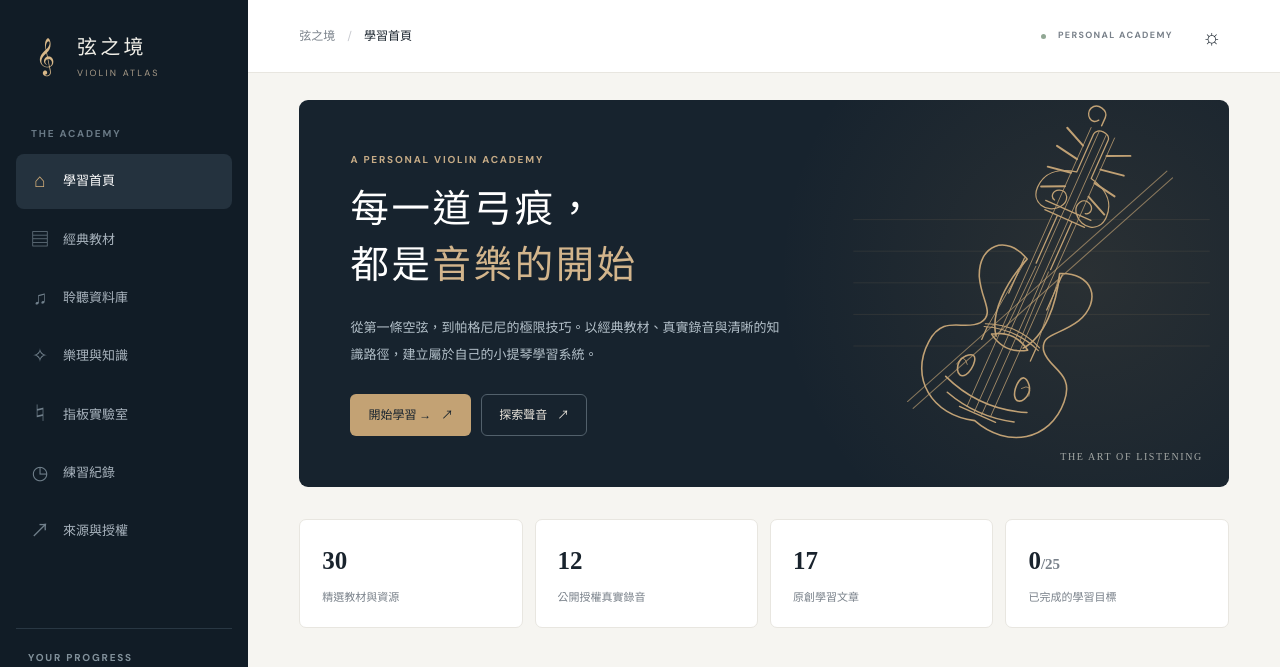
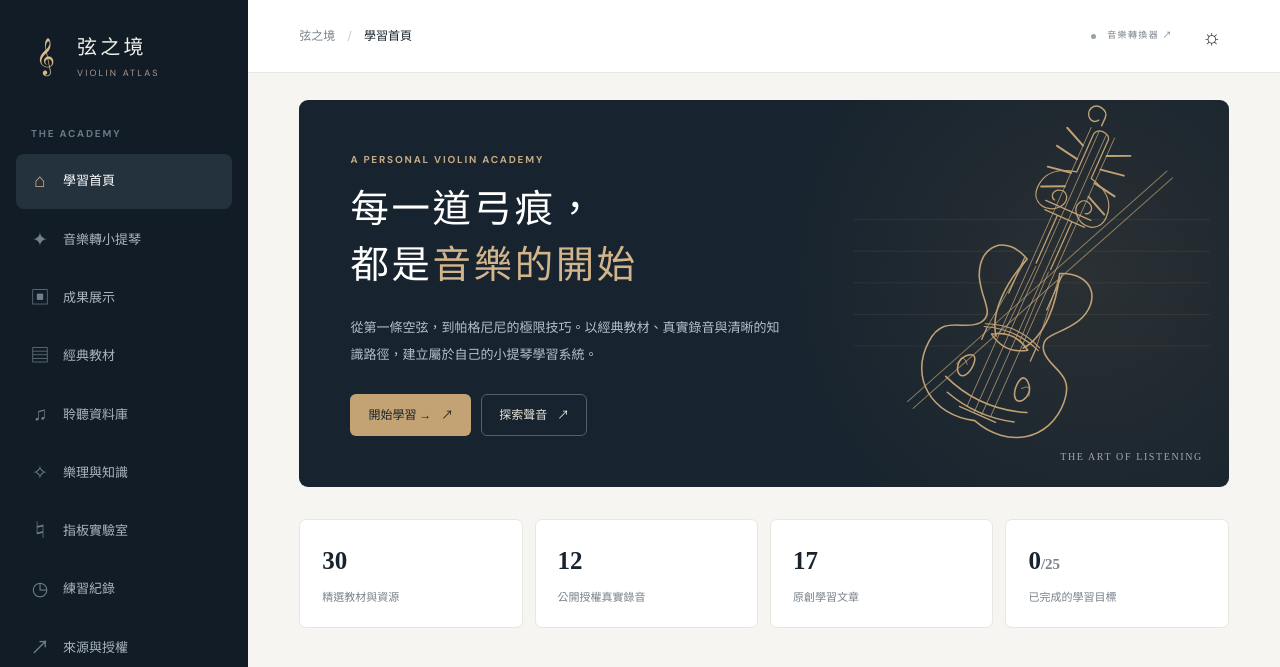
Before and after one commit to xieyaozhong/violin, a plain HTML site: page index.html in a window 1280 px wide. Shown: the top 667 px of the page. Drawn offline with Linux system fonts and the light colour scheme.

Commit message:
Link violin conversion studio from academy navigation

```diff
--- a/index.html
+++ b/index.html
@@ -6,8 +6,8 @@
 <body>
 <a class="skip" href="#main">跳至主要內容</a>
 <div class="site">
-<aside class="sidebar" id="sidebar"><a class="brand" href="#home" aria-label="弦之境首頁"><span class="brand-mark">𝄞</span><span><strong>弦之境</strong><small>VIOLIN ATLAS</small></span></a><div class="side-label">THE ACADEMY</div><nav class="side-nav" aria-label="主要導覽"><a href="#home" data-nav="home"><span>⌂</span> 學習首頁</a><a href="#library" data-nav="library"><span>▤</span> 經典教材</a><a href="#listen" data-nav="listen"><span>♫</span> 聆聽資料庫</a><a href="#knowledge" data-nav="knowledge"><span>✧</span> 樂理與知識</a><a href="#studio" data-nav="studio"><span>♮</span> 指板實驗室</a><a href="#practice" data-nav="practice"><span>◷</span> 練習紀錄</a><a href="#sources" data-nav="sources"><span>↗</span> 來源與授權</a></nav><div class="side-bottom"><div class="small-overline">YOUR PROGRESS</div><div class="progress-line"><span id="side-progress">0 / 0 完成</span><span id="side-percent">0%</span></div><div class="meter"><i id="side-meter"></i></div><p>練習進度保存在這台裝置</p><a class="side-github" href="https://github.com/xieyaozhong/violin" target="_blank" rel="noopener noreferrer">GitHub 專案 ↗</a></div></aside>
-<div class="workspace"><header class="topbar"><button class="mobile-menu icon-button" id="menu-button" aria-label="開啟選單" aria-expanded="false">☰</button><div class="breadcrumbs"><span>弦之境</span><span class="crumb-sep">/</span><strong id="page-crumb">學習首頁</strong></div><div class="top-actions"><span class="top-status"><i></i> PERSONAL ACADEMY</span><button class="icon-button" id="theme-button" aria-label="切換明暗主題" title="切換主題">☼</button></div></header><main id="main" tabindex="-1"><section id="view" aria-live="polite"></section></main><footer class="footer"><span>弦之境 · Violin Atlas</span><span>Curated learning, freely explored.</span><span id="footer-date">2026.09</span></footer></div>
+<aside class="sidebar" id="sidebar"><a class="brand" href="#home" aria-label="弦之境首頁"><span class="brand-mark">𝄞</span><span><strong>弦之境</strong><small>VIOLIN ATLAS</small></span></a><div class="side-label">THE ACADEMY</div><nav class="side-nav" aria-label="主要導覽"><a href="#home" data-nav="home"><span>⌂</span> 學習首頁</a><a href="converter.html"><span>✦</span> 音樂轉小提琴</a><a href="results.html"><span>▣</span> 成果展示</a><a href="#library" data-nav="library"><span>▤</span> 經典教材</a><a href="#listen" data-nav="listen"><span>♫</span> 聆聽資料庫</a><a href="#knowledge" data-nav="knowledge"><span>✧</span> 樂理與知識</a><a href="#studio" data-nav="studio"><span>♮</span> 指板實驗室</a><a href="#practice" data-nav="practice"><span>◷</span> 練習紀錄</a><a href="#sources" data-nav="sources"><span>↗</span> 來源與授權</a></nav><div class="side-bottom"><div class="small-overline">YOUR PROGRESS</div><div class="progress-line"><span id="side-progress">0 / 0 完成</span><span id="side-percent">0%</span></div><div class="meter"><i id="side-meter"></i></div><p>練習進度保存在這台裝置</p><a class="side-github" href="https://github.com/xieyaozhong/violin" target="_blank" rel="noopener noreferrer">GitHub 專案 ↗</a></div></aside>
+<div class="workspace"><header class="topbar"><button class="mobile-menu icon-button" id="menu-button" aria-label="開啟選單" aria-expanded="false">☰</button><div class="breadcrumbs"><span>弦之境</span><span class="crumb-sep">/</span><strong id="page-crumb">學習首頁</strong></div><div class="top-actions"><a href="converter.html" class="top-status" style="text-decoration:none"><i></i> 音樂轉換器 ↗</a><button class="icon-button" id="theme-button" aria-label="切換明暗主題" title="切換主題">☼</button></div></header><main id="main" tabindex="-1"><section id="view" aria-live="polite"></section></main><footer class="footer"><span>弦之境 · Violin Atlas</span><span>Curated learning, freely explored.</span><span id="footer-date">2026.09</span></footer></div>
 </div>
 <div class="player" id="player" hidden><div class="player-art">𝄞</div><div class="player-info"><span class="player-label">NOW LISTENING</span><strong id="player-title">—</strong><small id="player-artist">—</small></div><button class="player-control" id="player-toggle" aria-label="播放或暫停">▶</button><div class="player-timeline"><span id="player-current">0:00</span><input id="player-seek" type="range" min="0" max="1000" value="0" aria-label="播放進度"><span id="player-duration">0:00</span></div><button class="player-small" id="player-loop" aria-pressed="false" title="單曲循環">↻</button><label class="player-speed">速度<select id="player-speed"><option value="0.5">0.5×</option><option value="0.75">0.75×</option><option value="1" selected>1×</option><option value="1.25">1.25×</option><option value="1.5">1.5×</option></select></label><button class="player-small" id="player-close" aria-label="關閉播放器">×</button><audio id="audio" preload="none"></audio></div>
 <div id="toast" class="toast" role="status" aria-live="polite"></div><div class="mobile-scrim" id="scrim" hidden></div>
```
